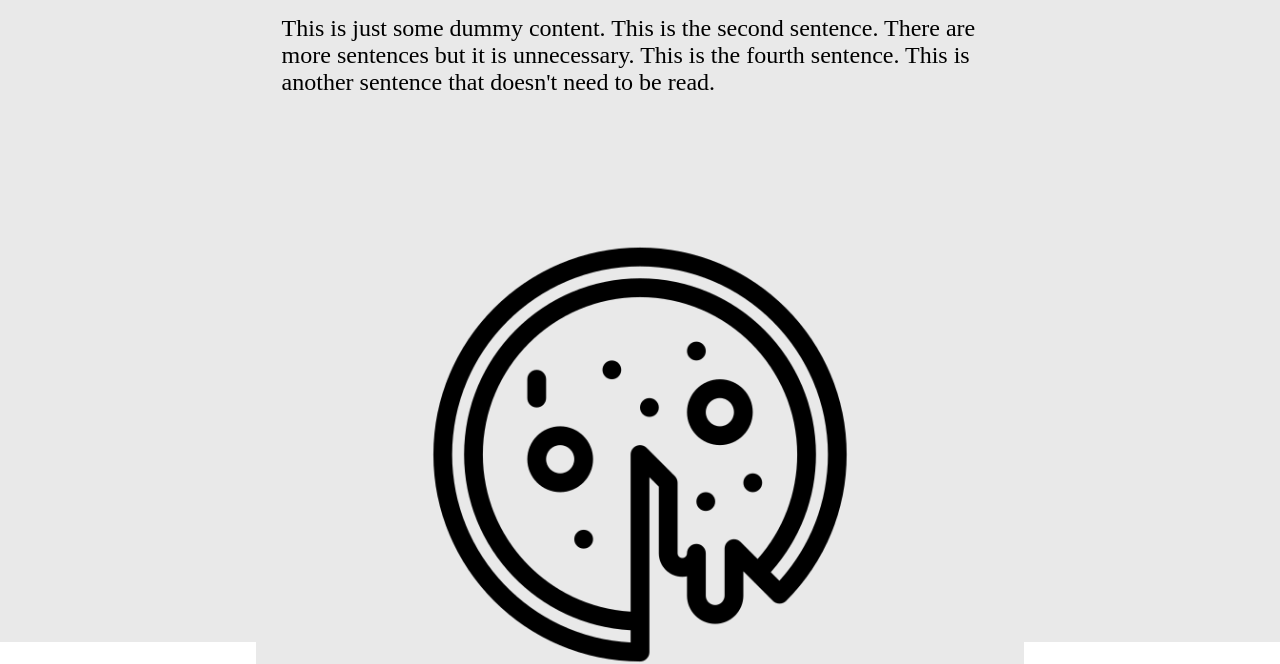
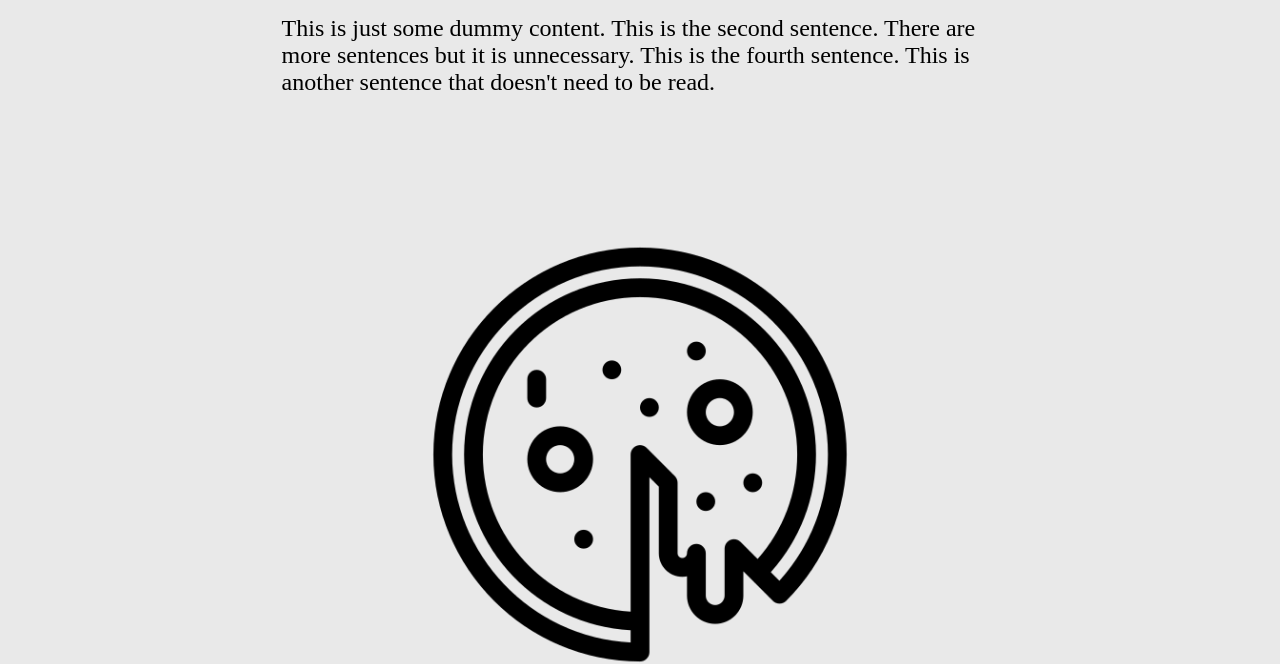
Before and after one commit to Xauzu/odin-restaurant-page, a website built with webpack: page dist/index.html in a window 1280 px wide. Shown: the part 158-822 px from the top of the page. Built offline with Linux system fonts and the light colour scheme.

Commit message:
Fix css alignment issues

```diff
--- a/src/style.css
+++ b/src/style.css
@@ -13,13 +13,13 @@ html,
 body {
     width: 100%;
     height: 100%;
+    background-color: var(--color-container);
 }
 
 .flexCol {
     display: flex;
     flex-direction: column;
     background-color: var(--color-container);
-    height: 100%;
 }
 
 .barContainer {
@@ -47,6 +47,7 @@ body {
 .container {
     display: flex;
     padding: 0px 20vw;
+    justify-content: center;
 }
 
 .subcontainer {
```
Also changed, not shown: dist/main.js.
